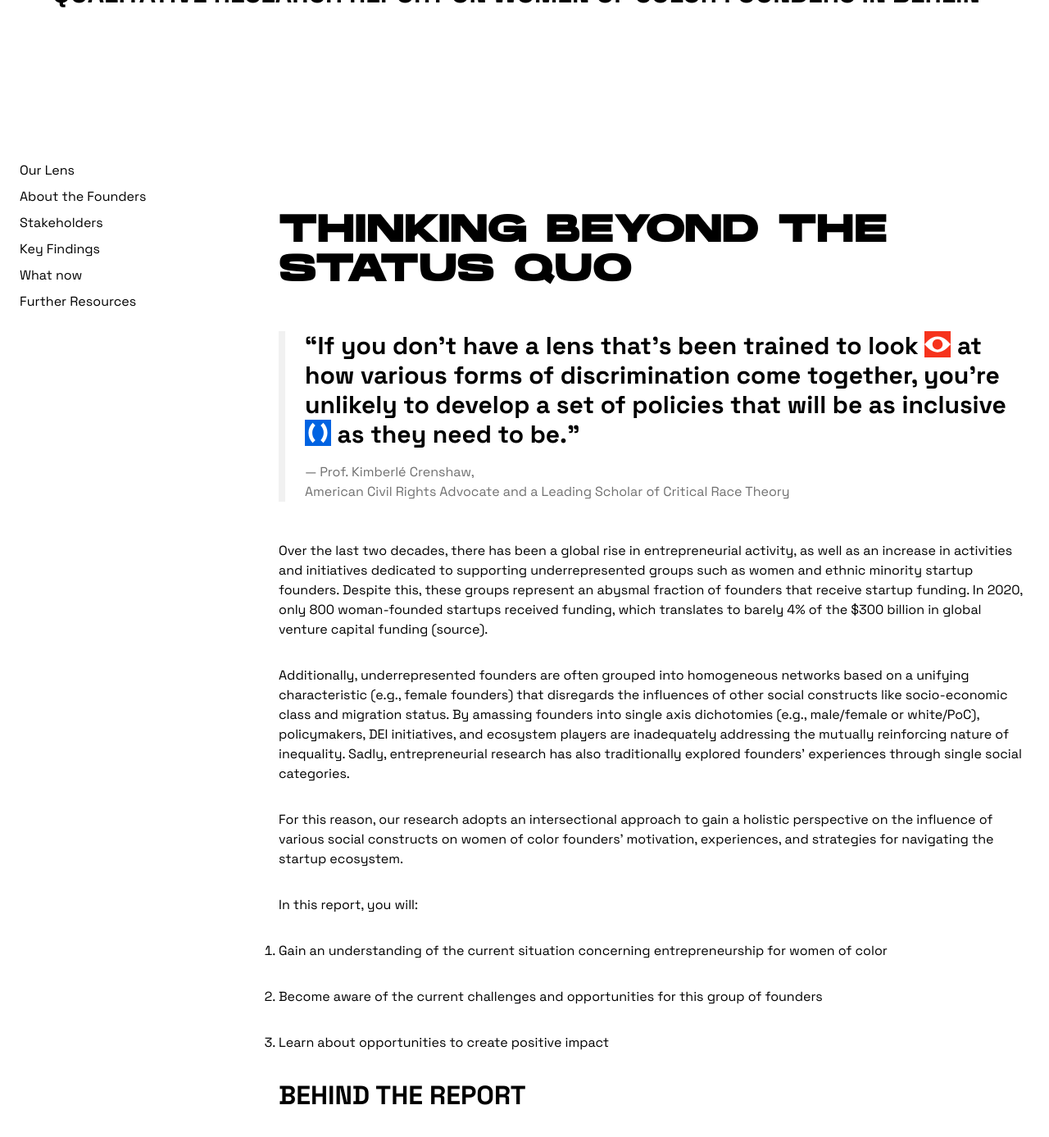
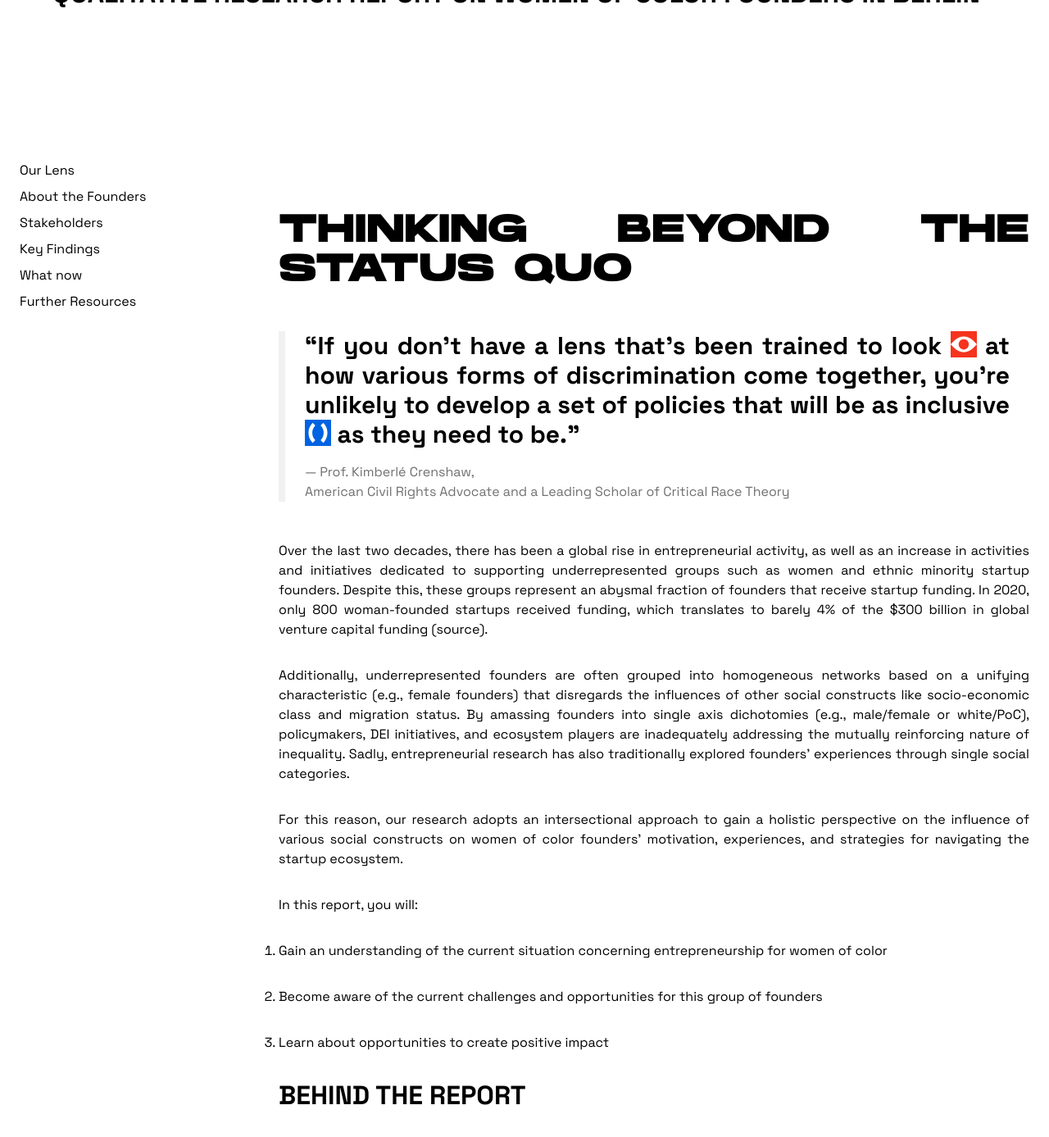
Before and after one commit to Founderland/Report, a Jekyll site: the page built from index.html, in a window 1280 px wide and 1400 px high, scrolled down 551 px. Shown: the top 1387 px of the window at 82% size. Built offline with Jekyll 4.4.1, drawn with Linux system fonts in a browser that asks for light colours.

Commit message:
text justfy on html. adjustments to partners.

```diff
--- a/_includes/section_1-our_lens.html
+++ b/_includes/section_1-our_lens.html
@@ -17,12 +17,12 @@
 
 <h2>Behind the Report</h2>
 
-<div class="md:grid md:grid-cols-3 text-justify">
+<div class="md:grid md:grid-cols-3 md:gap-8">
     <div class="col-span-1 flex items-center justify-center">
         <img class="w-full" src="assets/images/Founderland_Logo.svg" alt="Founderland Logo">
     </div>
     <p class="col-span-2">Founderland gUG is a non-profit organization focused on building a new inclusive, intersectional standard for entrepreneurs. Their work supports women of color founders navigating the entrepreneurial ecosystem by providing them with a safe space to network, share knowledge, and build their ventures.</p>
-    <div class="col-span-1 flex items-center justify-center">
+    <div class="col-span-1 flex items-center justify-center flex-col">
         <img class="w-full" src="assets/images/CoAct_Logo-bw.svg" alt="CoAct Logo">
         <img class="w-full mt-4" src="assets/images/FHP_Logo-bw.svg" alt="FHP Logo">
     </div>
--- a/_layouts/default.html
+++ b/_layouts/default.html
@@ -1,5 +1,5 @@
 <!DOCTYPE html>
-<html lang="{{ site.lang | default: page.lang | default: 'en' }}" class="scroll-smooth selection:bg-lime">
+<html lang="{{ site.lang | default: page.lang | default: 'en' }}" class="scroll-smooth text-justify selection:bg-lime">
 
   {% include head.html %}
 
@@ -20,6 +20,7 @@
       <h2>Qualitative research report on Women of Color Founders in Berlin</h2>
     </header>
     <div class="fdl-wrapper p-6 md:grid grid-cols-4 gap-8 my-8 md:container mx-auto">
+      <!-- desktop navigation -->
       <nav class="desktop md:sticky hidden md:block top-8">
         <ul>
             {% include nav.html %}
--- a/assets/styles/output.css
+++ b/assets/styles/output.css
@@ -636,6 +636,10 @@ video {
 
 .flex-row {
   flex-direction: row;
+}
+
+.flex-col {
+  flex-direction: column;
 }
 
 .place-content-center {
@@ -1397,6 +1401,10 @@ MISC
     grid-template-columns: repeat(3, minmax(0, 1fr));
   }
 
+  .md\:gap-8 {
+    gap: 2rem;
+  }
+
   .md\:p-16 {
     padding: 4rem;
   }
```
